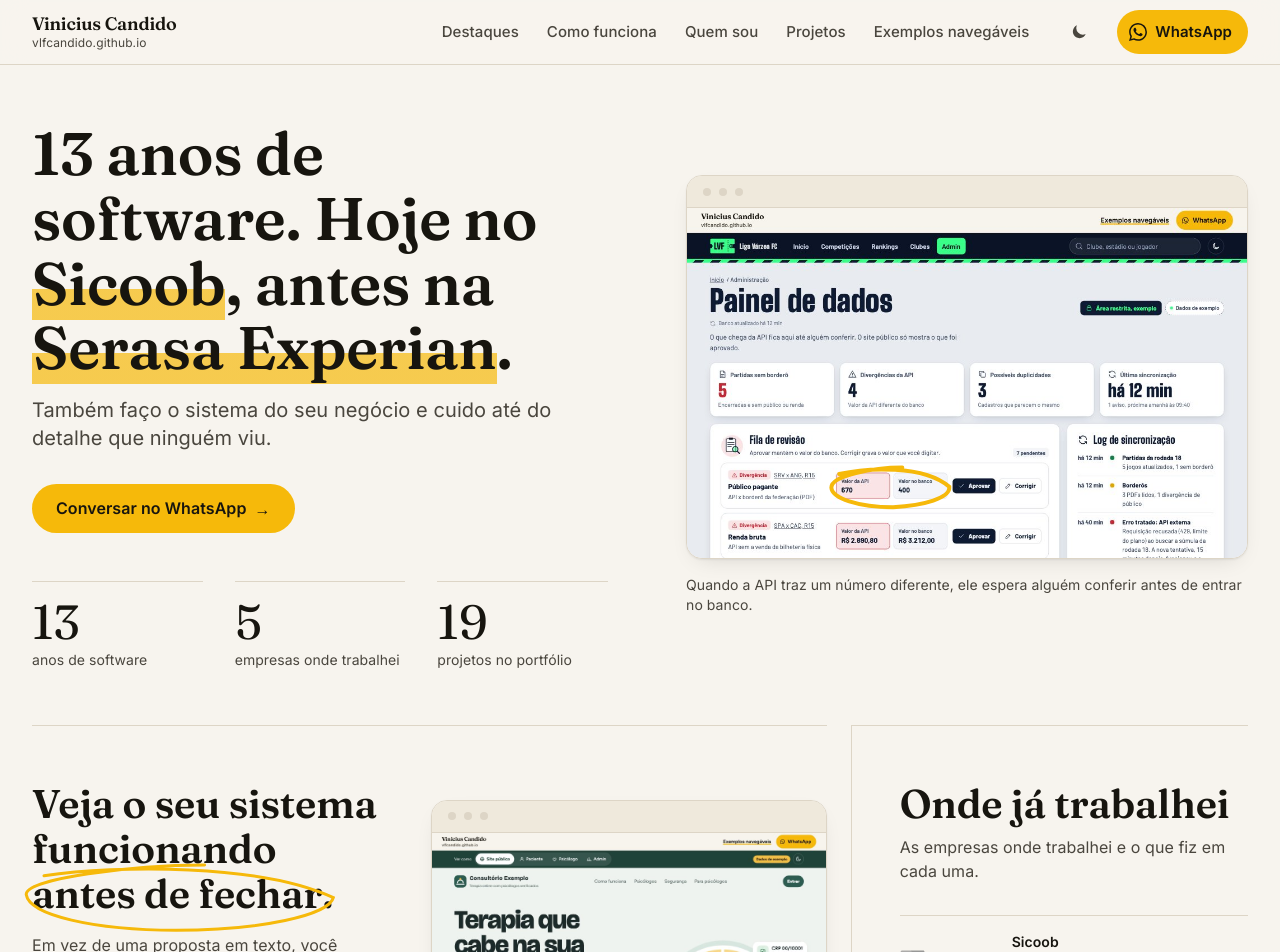
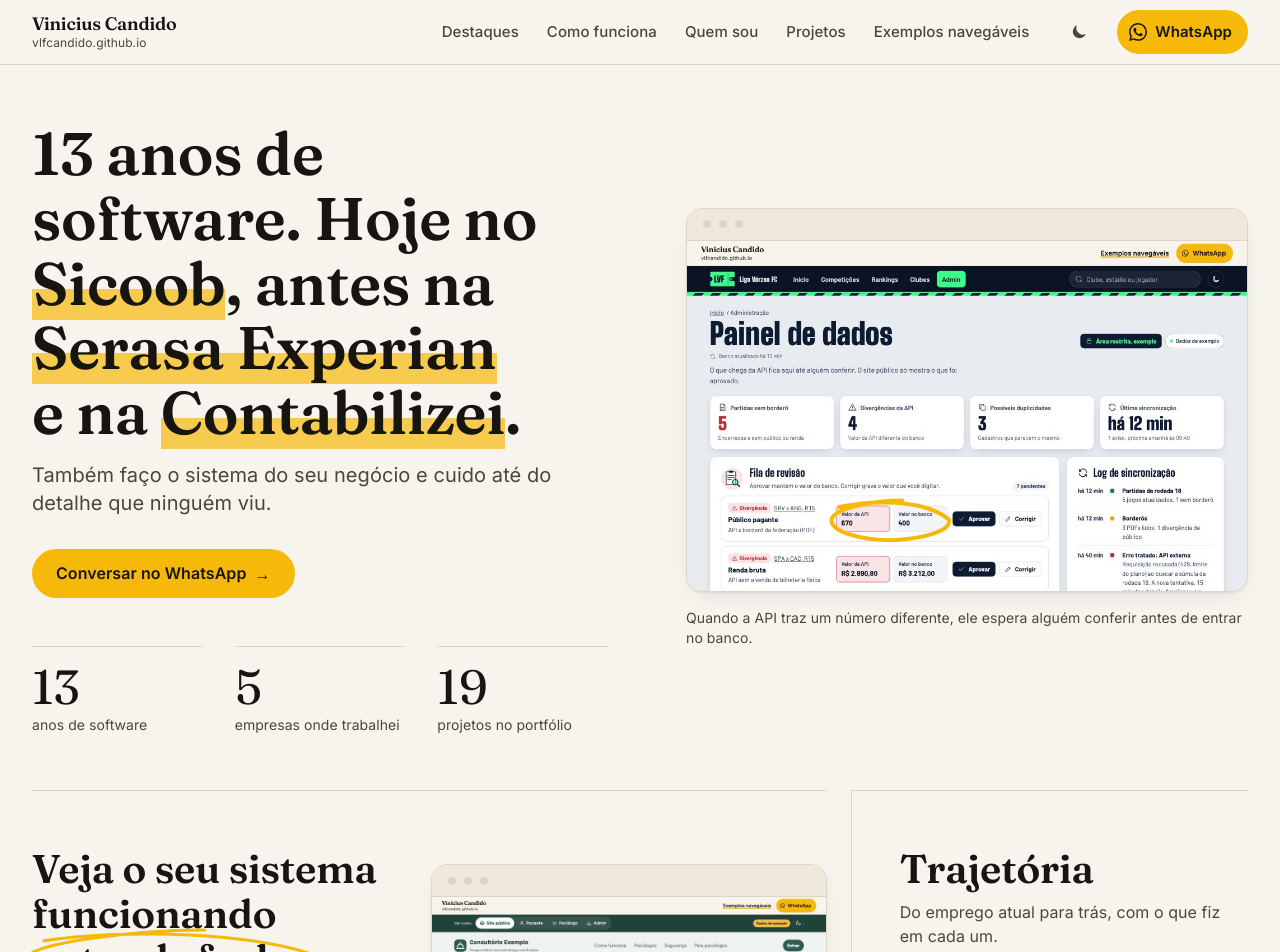
Before and after one commit to vlfcandido/vlfcandido.github.io, a React (Vite) app: page / in a window 1280 px wide. Shown: the top 952 px of the page. Built offline with nearby package versions, Linux system fonts and the light colour scheme.

Commit message:
feat(home): Contabilizei no título, faixa de marcas e período por empresa no conteúdo

```diff
--- a/src/home/conteudo.ts
+++ b/src/home/conteudo.ts
@@ -4,6 +4,7 @@
 
 import { ONDE_TRABALHEI } from '../clientes'
 import { listarProjetos } from '../projetos'
+import { empregos } from '../trajetoria'
 
 /** Um trabalho em destaque, com a dor do cliente e o detalhe marcado à mão. */
 export interface Destaque { slug: string; nome: string; dor: string; detalhe: string; href: string; imagem: string; alt: string }
@@ -38,7 +39,8 @@
  */
 export const FRASES_MARCADAS = {
   // Fix final (14/10/2026): duas marcas, uma por empresa. Antes 'Sicoob e Serasa Experian', um trecho só.
-  promessa: ['Sicoob', 'Serasa Experian'],
+  // 21/10/2026 (pedido dele): a Contabilizei entra como terceira marca. Antes: ['Sicoob', 'Serasa Experian'].
+  promessa: ['Sicoob', 'Serasa Experian', 'Contabilizei'],
   prototipo: 'antes de fechar',
   garantia: '30 dias de correção',
 } as const
@@ -49,6 +51,23 @@
  * escrito aqui; a Prefeitura de Franca (cliente da Vertigo) saiu e a Vertigo entrou (decisão dele).
  */
 export const SLUGS_EMPRESAS = ONDE_TRABALHEI
+
+/** Empresas da faixa de logos logo abaixo da promessa (21/10/2026, pedido dele: as três marcas no topo). */
+export const MARCAS_TOPO = ['sicoob', 'serasa-experian', 'contabilizei'] as const
+
+/** Currículo em PDF, relativo a public/; gerado por `npm run curriculo` a partir de trajetoria.ts. */
+export const CURRICULO_PDF = 'curriculo-vinicius-candido.pdf'
+
+/**
+ * Período de cada empresa do bloco "Trajetória", lido da fonte única do currículo (trajetoria.ts).
+ *
+ * @param slug empresa de `SLUGS_EMPRESAS`.
+ * @returns o período como no currículo; a Wiv, que não foi emprego, vira "Projetos freelance".
+ */
+export function periodoDe(slug: string): string | undefined {
+  if (slug === 'wiv') return 'Projetos freelance'
+  return empregos.find((e) => e.slug === slug)?.periodo
+}
 
 /**
  * Linha de cada empresa no bloco "Onde já trabalhei" quando o papel de clientes.ts não serve ao cliente de freela.
@@ -99,7 +118,9 @@
       // Fix final (14/10/2026, revisor de detalhes): o título dizia `${n.anos} anos construindo sistemas para Sicoob e
       // Serasa Experian.`, e enganava. Os 13 anos são de carreira, o Sicoob é o emprego atual e a Serasa veio em 2025.
       // Fonte: config/privado/carreira/respostas-padrao.md (software total 13, empresa atual Sicoob, Serasa Experian).
-      titulo: `${n.anos} anos de software. Hoje no Sicoob, antes na Serasa Experian.`,
+      // 21/10/2026 (pedido dele): a Contabilizei entra no título. Antes: `${n.anos} anos de software. Hoje no Sicoob,
+      // antes na Serasa Experian.`
+      titulo: `${n.anos} anos de software. Hoje no Sicoob, antes na Serasa Experian e na Contabilizei.`,
       // 14/10/2026 (Task 10, humanizer): antes 'Agora para o seu negócio, cuidando até do detalhe que ninguém viu.'
       // (frase sem verbo e gerúndio pendurado). Fix final: 'Agora faço…' sugeria que ele saiu do Sicoob.
       subtitulo: 'Também faço o sistema do seu negócio e cuido até do detalhe que ninguém viu.',
@@ -164,7 +185,14 @@
       },
     ] satisfies Destaque[],
     // Fix final (14/10/2026): subtítulo para separar este bloco (empregos) dos "Casos em empresas" de #/projetos.
-    empresas: { titulo: 'Onde já trabalhei', subtitulo: 'As empresas onde trabalhei e o que fiz em cada uma.' },
+    // 21/10/2026 (pedido dele): o bloco vira a trajetória, com período e o currículo em PDF. Antes: titulo 'Onde já
+    // trabalhei' e subtitulo 'As empresas onde trabalhei e o que fiz em cada uma.'
+    empresas: {
+      titulo: 'Trajetória',
+      subtitulo: 'Do emprego atual para trás, com o que fiz em cada um.',
+      curriculo: { href: CURRICULO_PDF, texto: 'Baixar o currículo em PDF' },
+      faixa: 'Onde trabalho e trabalhei',
+    },
     // Fix final (14/10/2026): antes 'Trabalhos com o detalhe marcado'; o menu passou a chamar a seção de "Destaques".
     trabalhos: { titulo: 'Destaques, com o detalhe marcado', verTodos: 'Ver todos os projetos' },
     // 15/10/2026: botão do WhatsApp no fim do bloco, com a mensagem do passo 1.
```
Also changed, not shown: 1 other file (tests, documents, lock files or other folders).
